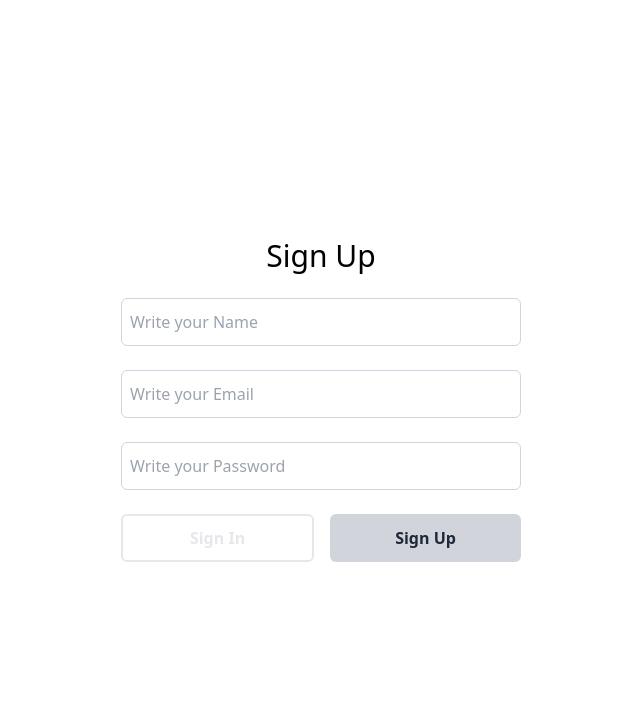
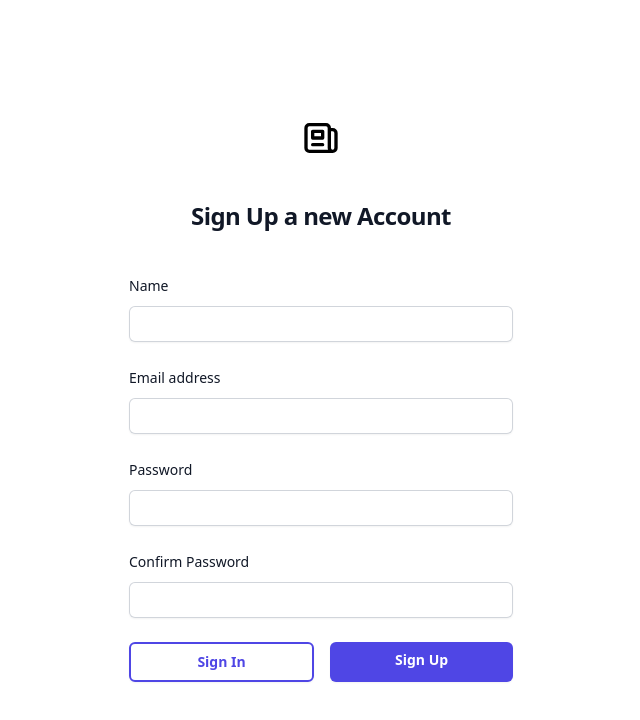
Before and after one commit to GustavoJBS/innoscripta-test, a Next.js app in the folder frontend/: page /register in a window 1280 px wide. Shown: the top 720 px of the page, without its empty margins (319-959 px from the left). Built offline with nearby package versions, Linux system fonts and the light colour scheme; no server answers.

Commit message:
Rewrite Design Sign In and Sign Up pages

```diff
--- a/frontend/src/app/(auth-routes)/page.tsx
+++ b/frontend/src/app/(auth-routes)/page.tsx
@@ -3,6 +3,7 @@
 import { signIn } from "next-auth/react";
 import { useRouter } from "next/navigation";
 import { SyntheticEvent, useState } from "react";
+import toast from "react-hot-toast";
 
 export default function Login() {
     const [email, setEmail] = useState<string>('')
@@ -13,6 +14,16 @@ export default function Login() {
     async function handleSubmit(event: SyntheticEvent) {
         event.preventDefault()
 
+        if (!email) {
+            toast.error('Email is required.')
+            return
+        }
+
+        if (!password) {
+            toast.error('Password is required.')
+            return
+        }
+
         const result = await signIn('credentials', {
             email,
             password,
@@ -20,6 +31,7 @@ export default function Login() {
         })
 
         if (result?.error) {
+            toast.error('Error trying to sign In.');
             return
         }
 
@@ -27,33 +39,72 @@ export default function Login() {
     }
 
     return (
-        <div className="flex flex-col items-center justify-center w-full h-screen">
-            <h1 className="text-3xl mb-6">Sign In</h1>
+        <div className="flex min-h-screen flex-1 flex-col justify-center px-6 py-12 lg:px-8">
+            <div className="sm:mx-auto sm:w-full sm:max-w-sm">
+                <svg xmlns="http://www.w3.org/2000/svg" className="mx-auto h-10 w-auto" fill="none" viewBox="0 0 24 24" stroke="currentColor" stroke-width="2">
+                    <path stroke-linecap="round" stroke-linejoin="round" d="M19 20H5a2 2 0 01-2-2V6a2 2 0 012-2h10a2 2 0 012 2v1m2 13a2 2 0 01-2-2V7m2 13a2 2 0 002-2V9a2 2 0 00-2-2h-2m-4-3H9M7 16h6M7 8h6v4H7V8z" />
+                </svg>
 
-            <form className="w-[400px] flex flex-col gap-6" onSubmit={handleSubmit}>
+                <h2 className="mt-10 text-center text-2xl font-bold leading-9 tracking-tight text-gray-900">
+                    Sign in to your account
+                </h2>
+            </div>
+
+            <div className="mt-10 sm:mx-auto sm:w-full sm:max-w-sm">
+                <form noValidate className="space-y-6" onSubmit={handleSubmit}>
+                    <div>
+                        <label htmlFor="email" className="block text-sm font-medium leading-6 text-gray-900">
+                            Email address
+                        </label>
+
+                        <div className="mt-2">
                             <input
-                    className="h-12 rounded-md p-2 bg-transparent border border-gray-300"
-                    type="text"
+                                id="email"
                                 name="email"
-                    placeholder="Write your Email"
+                                type="email"
+                                autoComplete="email"
+                                required
                                 onChange={(e) => setEmail(e.target.value)}
+                                className="block w-full rounded-md border-0 py-1.5 text-gray-900 shadow-sm ring-1 ring-inset ring-gray-300 placeholder:text-gray-400 focus:ring-2 focus:ring-inset focus:ring-indigo-600 sm:text-sm sm:leading-6"
                             />
+                        </div>
+                    </div>
 
+                    <div>
+                        <label htmlFor="password" className="block text-sm font-medium leading-6 text-gray-900">
+                            Password
+                        </label>
+
+                        <div className="mt-2">
                             <input
-                    className="h-12 rounded-md p-2 bg-transparent border border-gray-300"
+                                id="password"
+                                name="password"
                                 type="password"
-                    name="password"
-                    placeholder="Write your Password"
+                                autoComplete="current-password"
                                 onChange={(e) => setPassword(e.target.value)}
+                                className="block w-full rounded-md border-0 py-1.5 text-gray-900 shadow-sm ring-1 ring-inset ring-gray-300 placeholder:text-gray-400 focus:ring-2 focus:ring-inset focus:ring-indigo-600 sm:text-sm sm:leading-6"
                             />
+                        </div>
+                    </div>
+
+                    <div className="flex flex-col gap-4 sm:flex-row">
+                        <button
+                            type="button"
+                            className="flex w-full justify-center rounded-md border-2 border-indigo-600 text-indigo-600 px-3 py-1.5 text-sm font-semibold leading-6 shadow-sm hover:opacity-70"
+                            onClick={() => router.push('/register')}
+                        >
+                            Sign Up
+                        </button>
 
                         <button
                             type="submit"
-                    className="h-12 rounded-md bg-gray-300 text-gray-800 hover:bg-gray-400"
+                            className="flex w-full justify-center rounded-md bg-indigo-600 px-3 py-1.5 text-sm font-semibold leading-6 text-white shadow-sm hover:bg-indigo-500"
                         >
-                    Sign In
+                            Sign in
                         </button>
+                    </div>
                 </form>
+            </div>
         </div>
     )
 }
--- a/frontend/src/app/(auth-routes)/register/page.tsx
+++ b/frontend/src/app/(auth-routes)/register/page.tsx
@@ -9,10 +9,13 @@ export default function Login() {
     const [name, setName] = useState<string>('')
     const [email, setEmail] = useState<string>('')
     const [password, setPassword] = useState<string>('')
+    const [confirmedPassword, setConfirmedPassword] = useState<string>('')
 
     const router = useRouter()
 
     async function handleSubmit(event: SyntheticEvent) {
+        event.preventDefault()
+
         if (!name) {
             toast.error('Name is required.')
             return
@@ -28,6 +31,12 @@ export default function Login() {
             return
         }
 
+        if (password != confirmedPassword) {
+            toast.error('Confirm Password need to be equal to Password.')
+
+            return
+        }
+
         fetch('http://localhost:8000/api/register', {
             method: 'POST',
             headers: {
@@ -36,7 +45,8 @@ export default function Login() {
             body: JSON.stringify({
                 name,
                 email,
-                password
+                password,
+                confirmedPassword
             })
         }).then(async () => {
             const result = await signIn('credentials', {
@@ -47,6 +57,7 @@ export default function Login() {
 
             if (result?.error) {
                 toast.error('Error trying to sign In.');
+
                 return
             }
 
@@ -55,51 +66,107 @@ export default function Login() {
     }
 
     return (
-        <div className="flex flex-col items-center justify-center w-full h-screen">
-            <h1 className="text-3xl mb-6">Sign Up</h1>
+        <div className="flex min-h-screen flex-1 flex-col justify-center px-6 py-12 lg:px-8">
+            <div className="sm:mx-auto sm:w-full sm:max-w-sm">
+                <svg xmlns="http://www.w3.org/2000/svg" className="mx-auto h-10 w-auto" fill="none" viewBox="0 0 24 24" stroke="currentColor" stroke-width="2">
+                    <path stroke-linecap="round" stroke-linejoin="round" d="M19 20H5a2 2 0 01-2-2V6a2 2 0 012-2h10a2 2 0 012 2v1m2 13a2 2 0 01-2-2V7m2 13a2 2 0 002-2V9a2 2 0 00-2-2h-2m-4-3H9M7 16h6M7 8h6v4H7V8z" />
+                </svg>
 
-            <form className="w-[400px] flex flex-col gap-6" onSubmit={handleSubmit}>
+                <h2 className="mt-10 text-center text-2xl font-bold leading-9 tracking-tight text-gray-900">
+                    Sign Up a new Account
+                </h2>
+            </div>
+
+            <div className="mt-10 sm:mx-auto sm:w-full sm:max-w-sm">
+                <form noValidate className="space-y-6" onSubmit={handleSubmit}>
+                    <div>
+                        <label htmlFor="name" className="block text-sm font-medium leading-6 text-gray-900">
+                            Name
+                        </label>
+
+                        <div className="mt-2">
                             <input
-                    className="h-12 rounded-md p-2 bg-transparent border border-gray-300"
+                                id="name"
+                                name="name"
                                 type="text"
-                    name="name"
-                    placeholder="Write your Name"
+                                autoComplete="name"
+                                required
                                 onChange={(e) => setName(e.target.value)}
+                                className="block w-full rounded-md border-0 py-1.5 text-gray-900 shadow-sm ring-1 ring-inset ring-gray-300 placeholder:text-gray-400 focus:ring-2 focus:ring-inset focus:ring-indigo-600 sm:text-sm sm:leading-6"
                             />
+                        </div>
+                    </div>
 
+                    <div>
+                        <label htmlFor="email" className="block text-sm font-medium leading-6 text-gray-900">
+                            Email address
+                        </label>
+
+                        <div className="mt-2">
                             <input
-                    className="h-12 rounded-md p-2 bg-transparent border border-gray-300"
-                    type="text"
+                                id="email"
                                 name="email"
-                    placeholder="Write your Email"
+                                type="email"
+                                autoComplete="email"
+                                required
                                 onChange={(e) => setEmail(e.target.value)}
+                                className="block w-full rounded-md border-0 py-1.5 text-gray-900 shadow-sm ring-1 ring-inset ring-gray-300 placeholder:text-gray-400 focus:ring-2 focus:ring-inset focus:ring-indigo-600 sm:text-sm sm:leading-6"
                             />
+                        </div>
+                    </div>
 
+                    <div>
+                        <label htmlFor="password" className="block text-sm font-medium leading-6 text-gray-900">
+                            Password
+                        </label>
+
+                        <div className="mt-2">
                             <input
-                    className="h-12 rounded-md p-2 bg-transparent border border-gray-300"
+                                id="password"
+                                name="password"
                                 type="password"
-                    name="password"
-                    placeholder="Write your Password"
+                                autoComplete="current-password"
                                 onChange={(e) => setPassword(e.target.value)}
+                                className="block w-full rounded-md border-0 py-1.5 text-gray-900 shadow-sm ring-1 ring-inset ring-gray-300 placeholder:text-gray-400 focus:ring-2 focus:ring-inset focus:ring-indigo-600 sm:text-sm sm:leading-6"
                             />
+                        </div>
+                    </div>
+
+                    <div>
+                        <label htmlFor="confirm-password" className="block text-sm font-medium leading-6 text-gray-900">
+                            Confirm Password
+                        </label>
+
+                        <div className="mt-2">
+                            <input
+                                id="confirm-password"
+                                name="confirm-password"
+                                type="password"
+                                autoComplete="confirm-password"
+                                onChange={(e) => setConfirmedPassword(e.target.value)}
+                                className="block w-full rounded-md border-0 py-1.5 text-gray-900 shadow-sm ring-1 ring-inset ring-gray-300 placeholder:text-gray-400 focus:ring-2 focus:ring-inset focus:ring-indigo-600 sm:text-sm sm:leading-6"
+                            />
+                        </div>
+                    </div>
 
                     <div className="flex flex-col gap-4 sm:flex-row">
                         <button
                             type="button"
-                        className="w-full h-12 rounded-md border-2 border-gray-200 text-gray-200 font-bold hover:opacity-70 duration-300"
-                        onClick={() => router.replace('/')}
+                            className="flex w-full justify-center rounded-md border-2 border-indigo-600 text-indigo-600 px-3 py-1.5 text-sm font-semibold leading-6 shadow-sm hover:opacity-70"
+                            onClick={() => router.push('/')}
                         >
                             Sign In
                         </button>
 
                         <button
                             type="submit"
-                        className="w-full h-12 rounded-md bg-gray-300 text-gray-800 font-bold hover:bg-gray-400 duration-300"
+                            className="flex w-full justify-center rounded-md bg-indigo-600 px-3 py-1.5 text-sm font-semibold leading-6 text-white shadow-sm hover:bg-indigo-500"
                         >
                             Sign Up
                         </button>
                     </div>
                 </form>
             </div>
+        </div>
     )
 }
```
Lines whose indentation alone changed are shown as unchanged.
